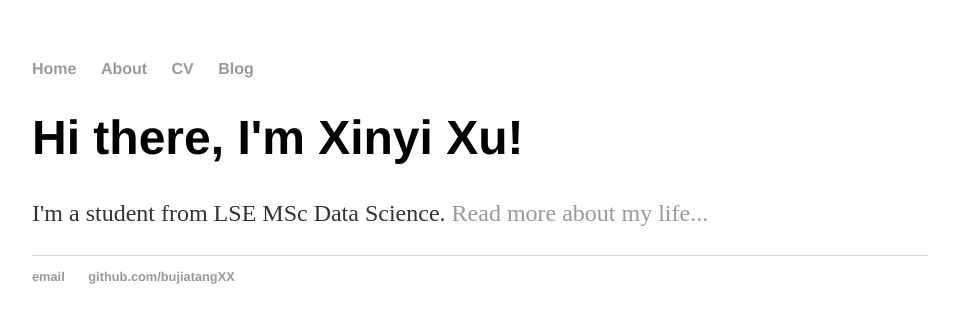
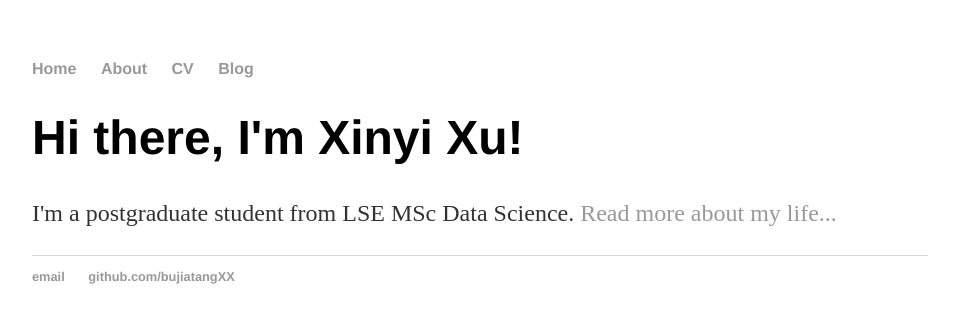
Before and after one commit to bujiatangXX/bujiatangXX.github.io, a Jekyll site: the page built from index.html, in a window 1280 px wide. Shown: the top 323 px of the page, without its empty margins (160-1119 px from the left). Built offline with Jekyll 4.4.1, drawn with Linux system fonts in a browser that asks for light colours.

Commit message:
Update index.html

```diff
--- a/index.html
+++ b/index.html
@@ -1,30 +1,8 @@
-<!DOCTYPE html>
-<html>
-	<head>
-		<title>Xinyi Xu, LSE MSc Data Science</title>
-		<!-- link to main stylesheet -->
-		<link rel="stylesheet" type="text/css" href="/css/main.css">
-	</head>
-	<body>
-		<nav>
-    		<ul>
-        		<li><a href="/">Home</a></li>
-	        	<li><a href="/about">About</a></li>
-        		<li><a href="/cv">CV</a></li>
-        		<li><a href="/blog">Blog</a></li>
-    		</ul>
-		</nav>
-		<div class="container">
-    		<div class="blurb">
-        		<h1>Hi there, I'm Xinyi Xu!</h1>
-				<p>I'm a student from LSE MSc Data Science. <a href="/about">Read more about my life...</a></p>
-    		</div><!-- /.blurb -->
-		</div><!-- /.container -->
-		<footer>
-    		<ul>
-        		<li><a href="592357461@qq.com">email</a></li>
-        		<li><a href="https://github.com/bujiatangXX">github.com/bujiatangXX</a></li>
-			</ul>
-		</footer>
-	</body>
-</html>
+---
+layout: default
+title: Xinyi Xu, LSE MSc Data Science
+---
+<div class="blurb">
+	<h1>Hi there, I'm Xinyi Xu!</h1>
+	<p>I'm a postgraduate student from LSE MSc Data Science. <a href="/about">Read more about my life...</a></p>
+</div><!-- /.blurb -->
```
